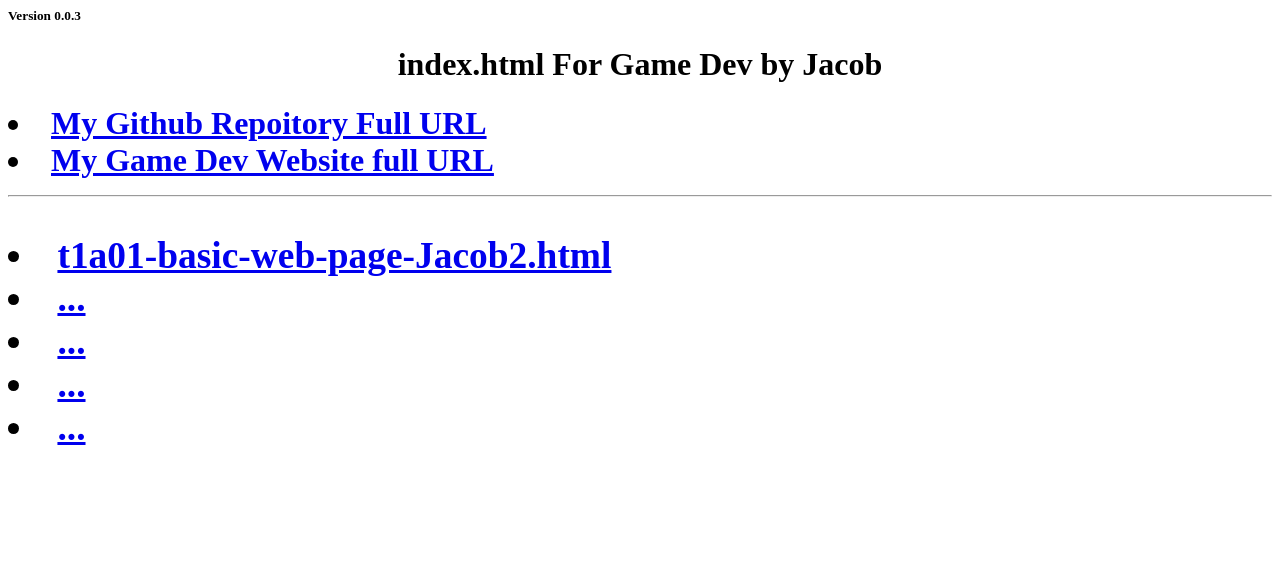
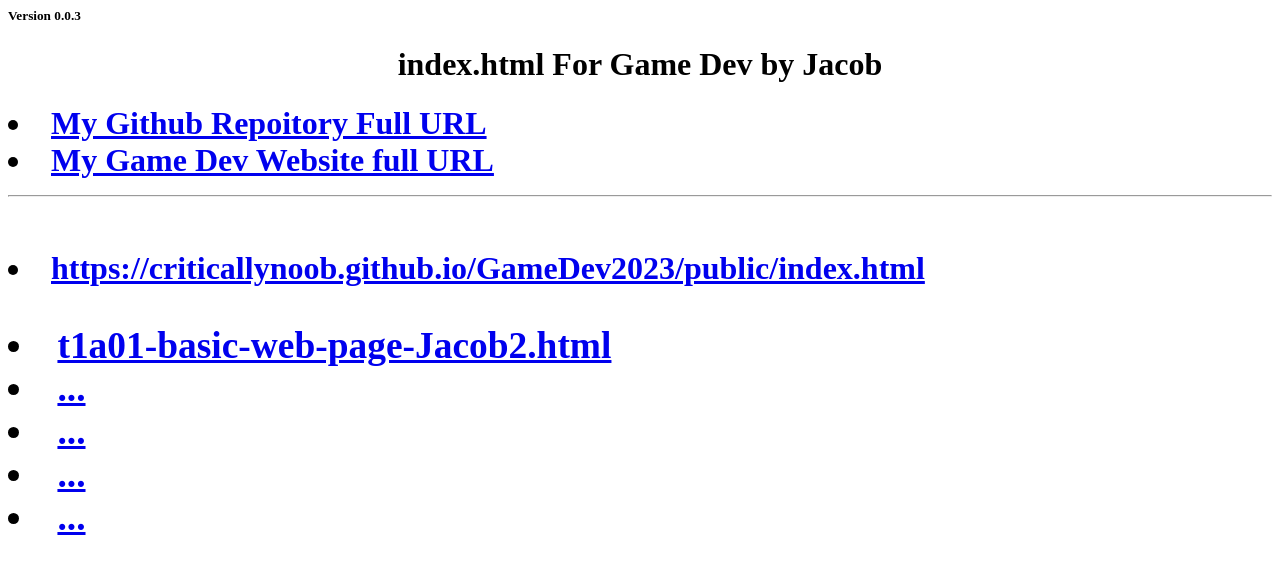
Before and after one commit to CriticallyNoob/GameDev2023, a plain HTML site: page public/index.html in a window 1280 px wide. Drawn offline with Linux system fonts and the light colour scheme.

Commit message:
Update index.html

```diff
--- a/public/index.html
+++ b/public/index.html
@@ -6,7 +6,8 @@
 <li><a href="..">My Github Repoitory Full URL</a>
 <li><a href=".."> My Game Dev Website full URL</a>
 <hr>
-
+<br>
+  <li> <a href="https://criticallynoob.github.io/GameDev2023/public/index.html">https://criticallynoob.github.io/GameDev2023/public/index.html</a>
   <h3 The following only need the exactly file name </h3>
   <li><a href="t1a01-basic-web-page-Jacob2.html">t1a01-basic-web-page-Jacob2.html</a>
   <li> <a href="..">...</a>
```
